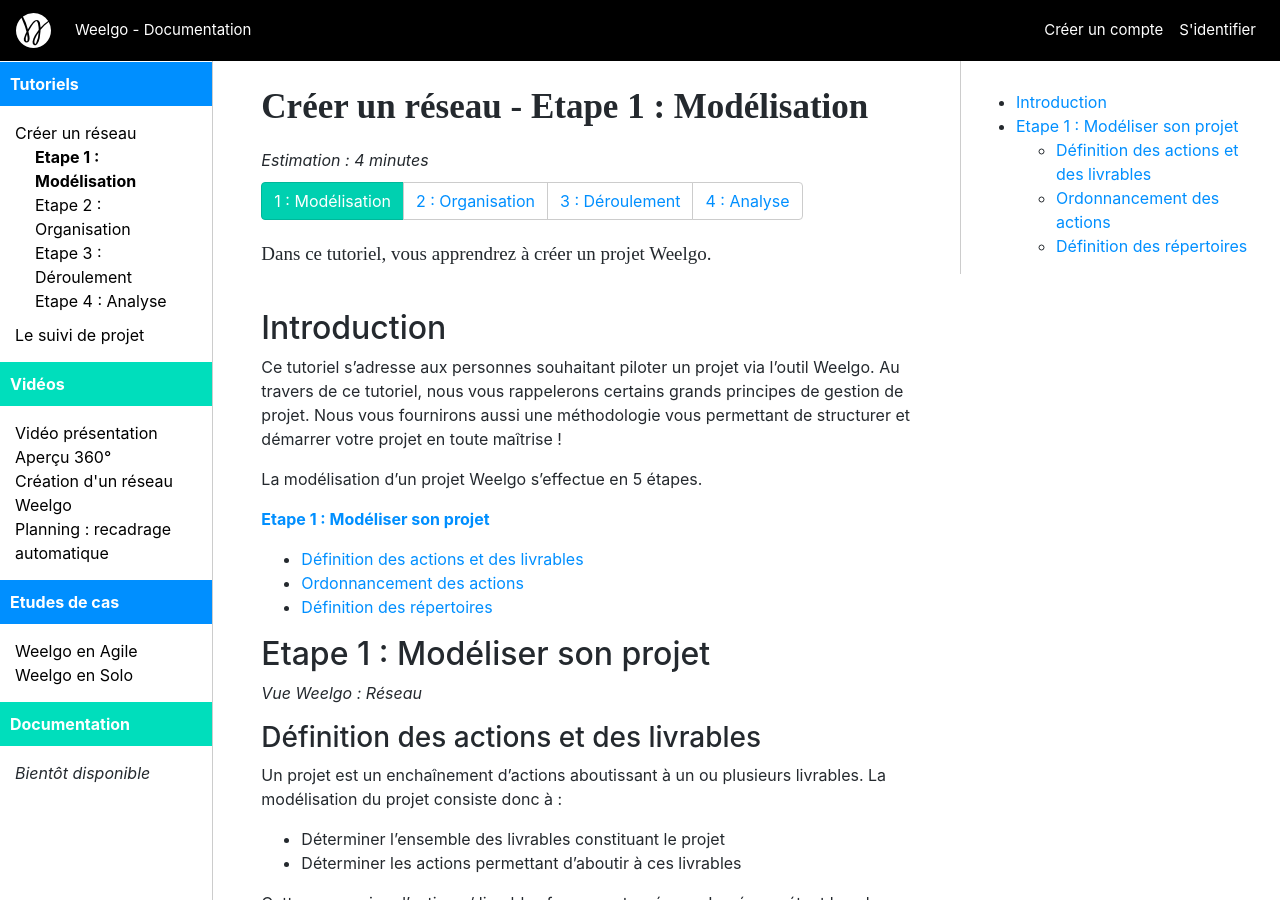
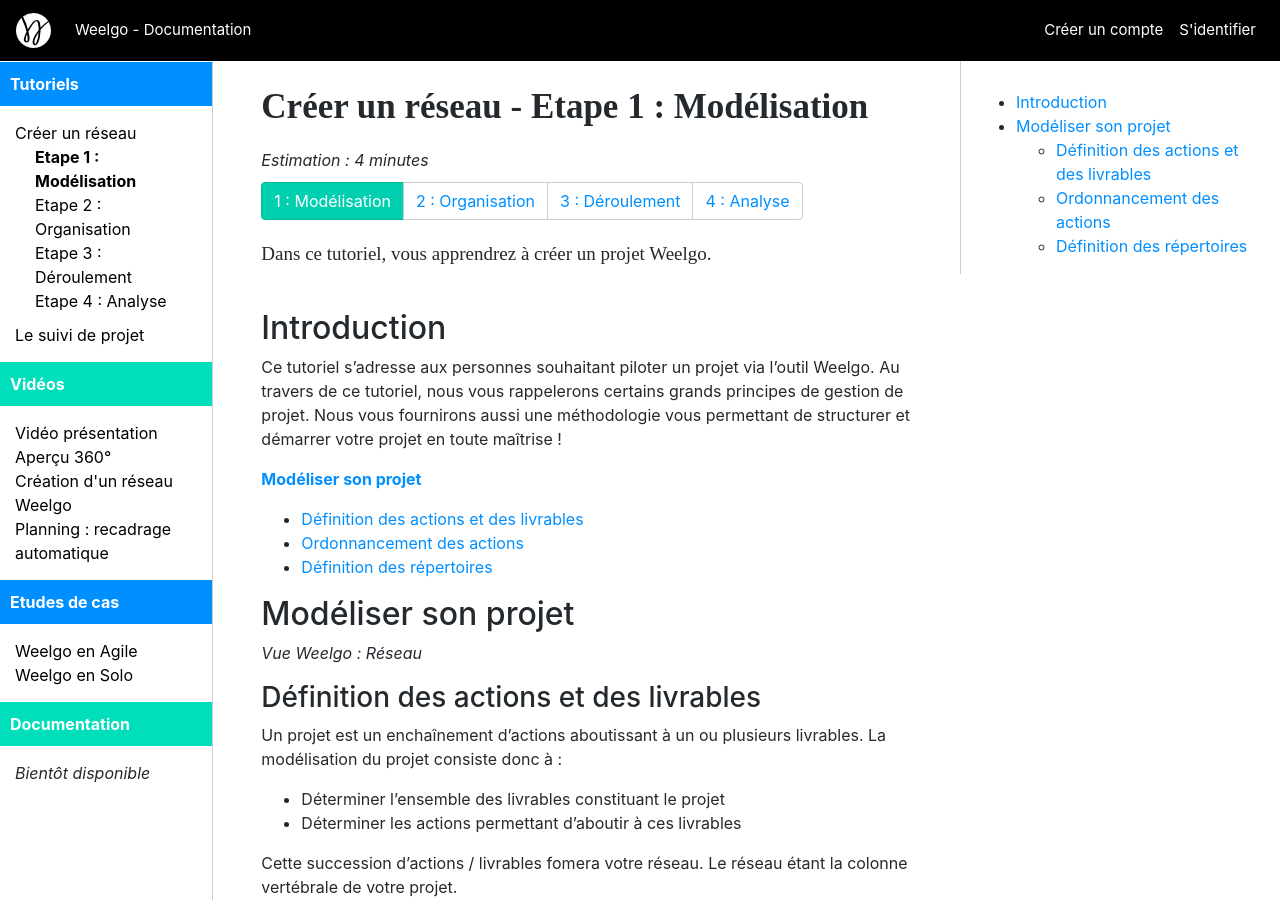
Before and after one commit to Weelgo/weelgo.github.io, a Jekyll site: the page built from fr/tutoriels/creationReseau_etp1_modelisation.md, in a window 1280 px wide and 900 px high. Built offline with Jekyll 4.4.1, drawn with Linux system fonts in a browser that asks for light colours.

Commit message:
Update creationReseau_etp1_modelisation.md

```diff
--- a/fr/tutoriels/creationReseau_etp1_modelisation.md
+++ b/fr/tutoriels/creationReseau_etp1_modelisation.md
@@ -13,9 +13,7 @@
 
 Ce tutoriel s'adresse aux personnes souhaitant piloter un projet via l'outil Weelgo. Au travers de ce tutoriel, nous vous rappelerons certains grands principes de gestion de projet. Nous vous fournirons aussi une méthodologie vous permettant de structurer et démarrer votre projet en toute maîtrise !
 
-La modélisation d'un projet Weelgo s'effectue en 5 étapes.
-
-__[Etape 1 : Modéliser son projet](#modeliserProjet)__
+__[Modéliser son projet](#modeliserProjet)__
 + [Définition des actions et des livrables](#definitionActionsLivrables)
 + [Ordonnancement des actions](#ordreActions)
 + [Définition des répertoires](#repertoire)
@@ -24,7 +22,7 @@
 
 
 <a id="definitionActionsLivrables"></a>
-## Etape 1 : Modéliser son projet
+## Modéliser son projet
 
 
 *Vue Weelgo : Réseau*
```
